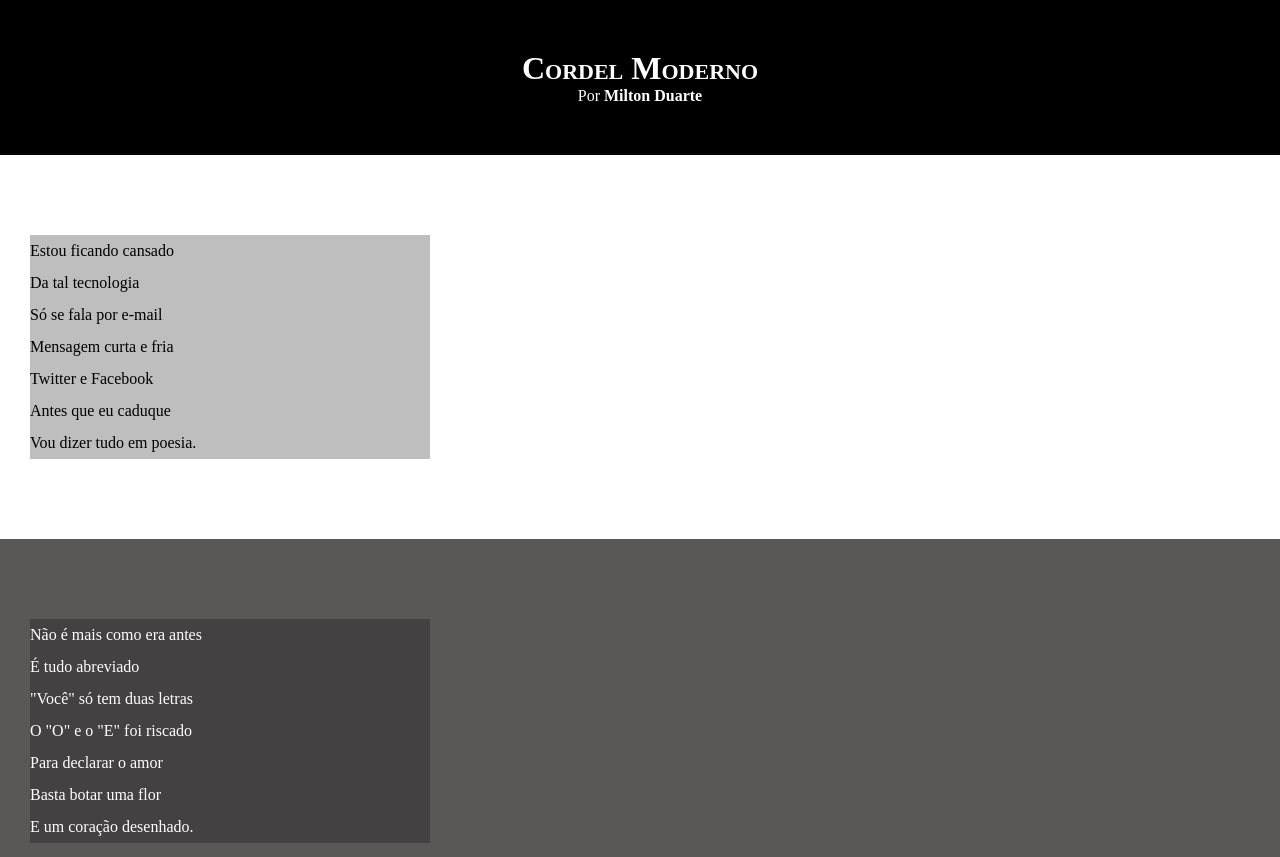
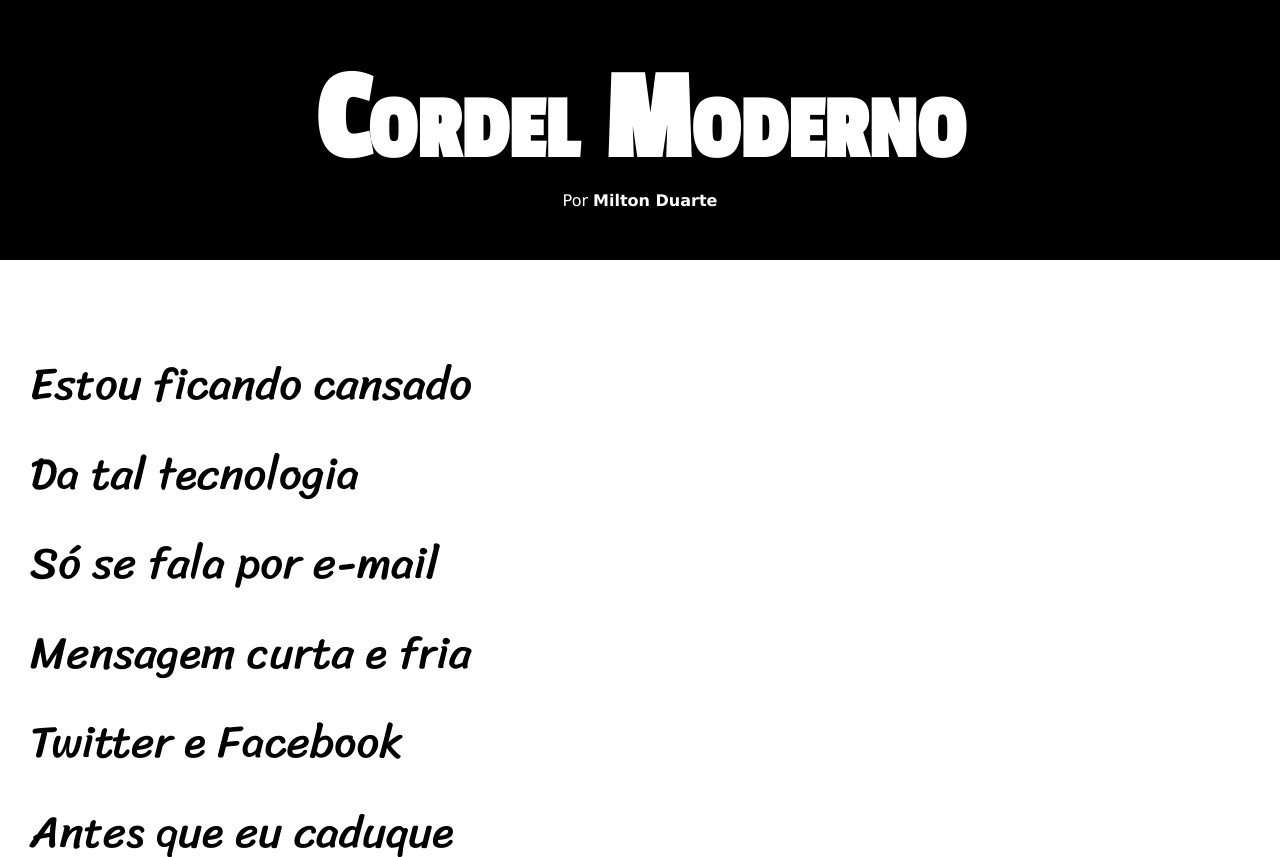
Before and after one commit to Maiko6Sousa/desafios, a plain HTML site: page index.html in a window 1280 px wide. Shown: the top 857 px of the page. Drawn offline with Linux system fonts and the light colour scheme.

Commit message:
atualização de estilos

```diff
--- a/estilo/style.css
+++ b/estilo/style.css
@@ -1,4 +1,13 @@
 @charset "UTF-8";
+
+@import url('https://fonts.googleapis.com/css2?family=Passion+One&display=swap');
+@import url('https://fonts.googleapis.com/css2?family=Sriracha&display=swap');
+
+:root {
+    --fonte01: verdana, geneva, Tahoma, sans-serif;
+    --fonte02: 'Passion One', cursive;
+    --fonte03: 'Sriracha', cursive;
+}
 
  * {
      margin: 0px;
@@ -8,6 +17,7 @@
  html, body {
      min-height: 100vh;
      background-color: darkgray;
+     font-family: var(--fonte01);
  }
 
  header {
@@ -19,19 +29,21 @@
  header > h1 {
      padding-top: 50px;
      font-variant: small-caps;
+     font-family: var(--fonte02);
+     font-size: 10vw;
  }
 
  header > p {
      padding-bottom: 50px;
  }
 
- a {
+ header a, footer a {
      color: white;
      text-decoration: none;
      font-weight: bolder;
  }
 
- a:hover {
+ header a:hover, footer a:hover {
      text-decoration: underline;
  }
 
@@ -40,6 +52,8 @@ section {
     padding-bottom: 10vh;
     padding-left: 30px;
     line-height: 2em;
+    font-family: var(--fonte03);
+    font-size: 3.5vw;
 }
 
 section.normal {
@@ -52,9 +66,10 @@ section.imagem {
     color: white;
 }
 
-section > p {
+section.imagem > p {
     background-color: rgba(0, 0, 0, 0.253);
-    width: 400px;
+    display: inline-block;
+    padding: 5px;
 }
 
  footer {
```
